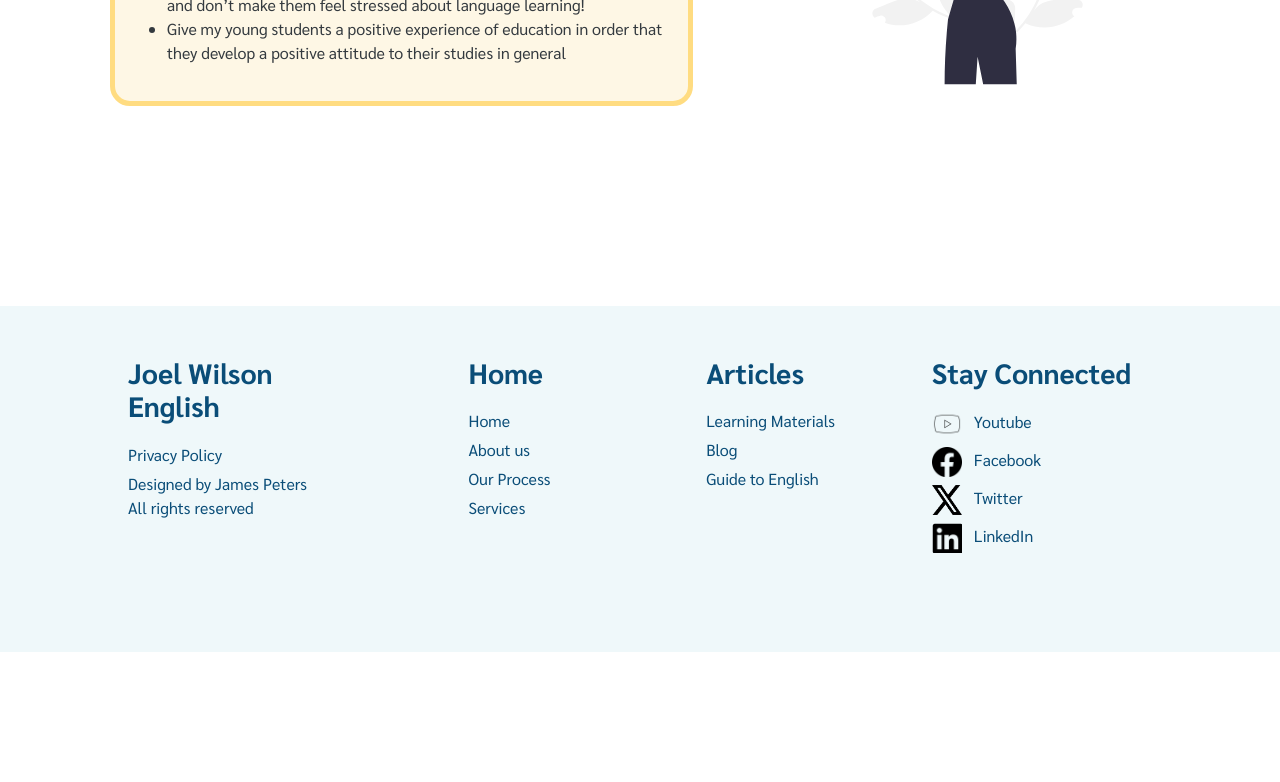
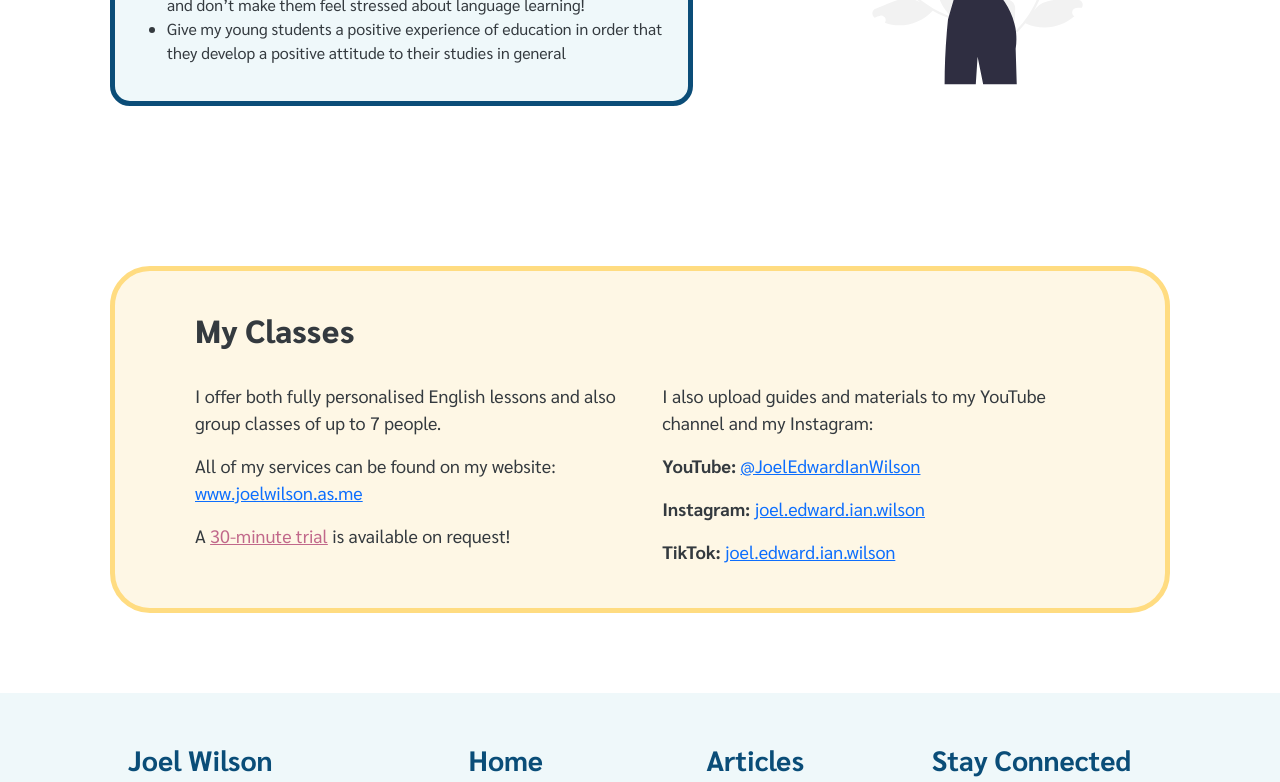
Before and after one commit to jimmybombimmy/joel-wilson-english, a React (Vite) app: page /about in a window 1280 px wide. Shown: the part 2000-2782 px from the top of the page. Before the commit the page ends 2652 px from the top, so only its background shows below. Built offline with nearby package versions, Linux system fonts and the light colour scheme; a web font is replaced by a local one.

Commit message:
add bottom section + change of colour to method boxes

```diff
--- a/src/components/About/About.jsx
+++ b/src/components/About/About.jsx
@@ -1,11 +1,13 @@
 import AboutIntro from "./AboutIntro/AboutIntro";
 import AboutMethod from "./AboutMethod/AboutMethod";
+import AboutBottom from "./AboutBottom/AboutBottom";
 
 export default function About() {
   return (
     <main id="aboutPage">
       <AboutIntro />
       <AboutMethod />
+      <AboutBottom />
     </main>
   )
 }
--- /dev/null
+++ b/src/components/About/AboutBottom/AboutBottom.css
@@ -0,0 +1,29 @@
+#aboutBottomSection {
+  display: grid;
+  justify-content: center;
+  color: #343a3f;
+
+}
+
+#aboutBottomInner {
+  margin: -40px 110px 80px;
+  padding: 40px 80px;
+  grid-template-columns: 47.5% 47.5%;
+  gap: 5%;
+  max-width: 1250px;
+  display: grid;
+  background-color: #fef7e5;
+  border-radius: 40px;
+  border: 5px solid #ffdc81;
+}
+
+#aboutBottomTitle {
+  font-weight: 800;
+  font-size: 2rem;
+  margin-bottom: 20px;
+  grid-column: 1/3;
+}
+
+#aboutBottomSection p {
+  font-size: 1.125rem;
+}
--- /dev/null
+++ b/src/components/About/AboutBottom/AboutBottom.jsx
@@ -0,0 +1,45 @@
+import "./AboutBottom.css";
+
+export default function AboutBottom() {
+  return (
+    <section id="aboutBottomSection">
+      <div id="aboutBottomInner">
+        <h2 id="aboutBottomTitle">My Classes</h2>
+        <div>
+          <p>
+            I offer both fully personalised English lessons and also group
+            classes of up to 7 people.
+          </p>
+          <p>
+            All of my services can be found on my website: <a href="www.joelwilson.as.me">www.joelwilson.as.me</a>
+          </p>
+          <p>A <u style={{color: "#C1688A"}}>30-minute trial</u> is available on request!</p>
+        </div>
+        <div>
+          <p>
+            I also upload guides and materials to my YouTube channel and my
+            Instagram:
+          </p>
+          <p>
+            <strong>YouTube:</strong>{" "}
+            <a href="https://www.youtube.com/@JoelEdwardIanWilson/videos">
+              @JoelEdwardIanWilson
+            </a>
+          </p>
+          <p>
+            <strong>Instagram:</strong>{" "}
+            <a href="https://www.instagram.com/joel.edward.ian.wilson/">
+              joel.edward.ian.wilson
+            </a>
+          </p>
+          <p>
+            <strong>TikTok:</strong>{" "}
+            <a href="https://www.tiktok.com/@joel.edward.ian.wilson">
+              joel.edward.ian.wilson
+            </a>
+          </p>
+        </div>
+      </div>
+    </section>
+  );
+}
--- a/src/components/About/AboutMethod/AboutMethod.css
+++ b/src/components/About/AboutMethod/AboutMethod.css
@@ -19,10 +19,10 @@
 }
 
 .aboutMethodInner > article > div {
-  background-color: #fef7e5;
+  background-color: #eff8fa;
   padding: 20px;
   border-radius: 20px;
-  border: 5px solid #ffdc81;
+  border: 5px solid #0b4d78;
 }
 
 #aboutArticlePt1 {
```
